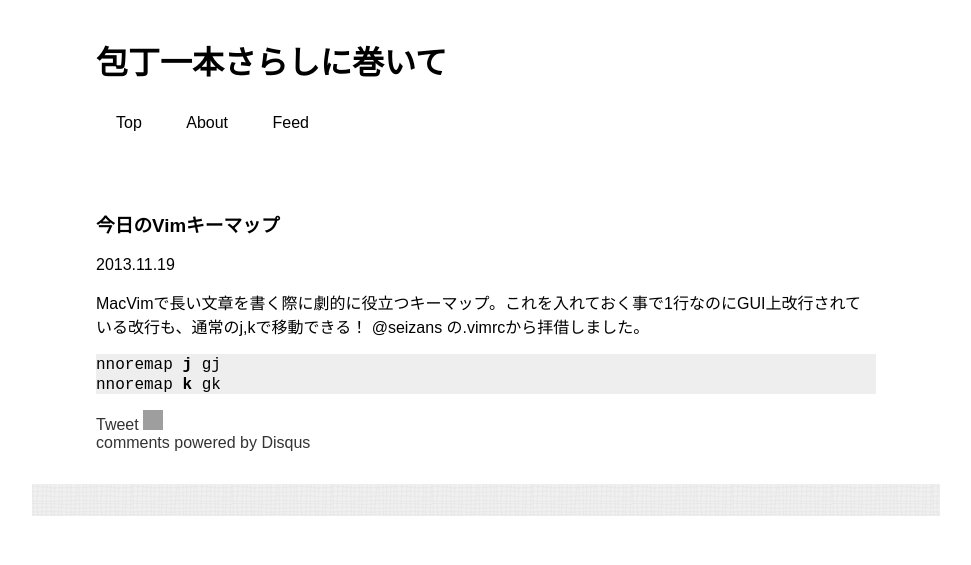
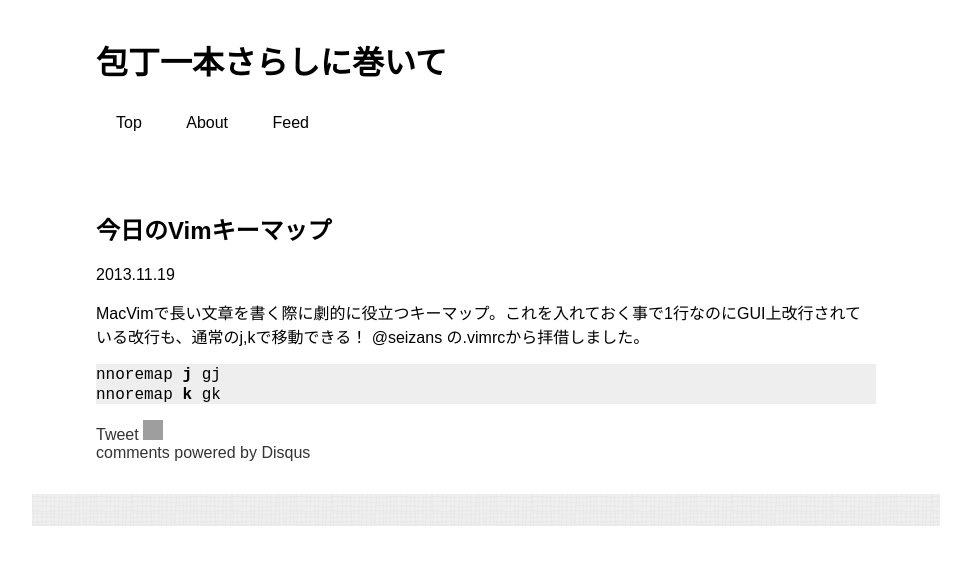
Before and after one commit to achiku/achiku.github.io, a Jekyll site: the page built from _posts/2013-11-19-todays-vim-keymap.md, in a window 1280 px wide. Shown: the top 565 px of the page, without its empty margins (154-1125 px from the left). Built offline with Jekyll 4.4.1, drawn with Linux system fonts in a browser that asks for light colours; comment, search, counter and statistics services are not loaded; grey boxes are pictures that could not be loaded.

Commit message:
記事タイトルのタグ変更

```diff
--- a/_layouts/post.html
+++ b/_layouts/post.html
@@ -56,7 +56,7 @@ var disqus_shortname = 'achiku'; // required: replace example with your forum sh
 }(document, 'script', 'facebook-jssdk'));</script>
 
 <div class='pure-menu-heading'>
-    <h3>{{ page.title }}</h3>
+    <h2>{{ page.title }}</h2>
     <p>{{ page.date | date: "%Y.%m.%d" }}</p>
 </div>
 <div>
```
Also changed, not shown: 12 other files.
